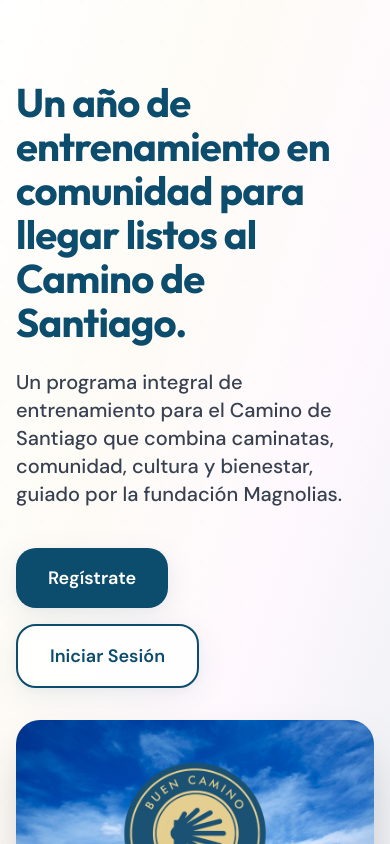
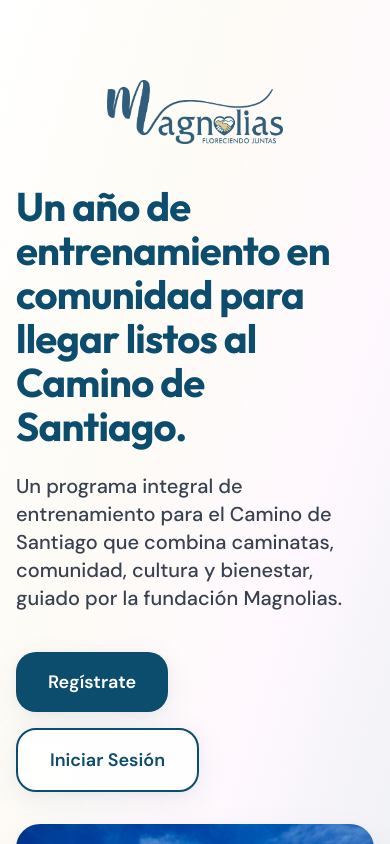
Before and after one commit to gammatoxx-cloud/camino-santiago, a React (Vite) app: page / in a window 390 px wide. Shown: the top 844 px of the page. Built offline with nearby package versions, Linux system fonts and the light colour scheme; no server answers.

Commit message:
Add magnolias logo above headline on mobile homepage

```diff
--- a/src/pages/HomePage.tsx
+++ b/src/pages/HomePage.tsx
@@ -24,6 +24,13 @@ export function HomePage() {
           <div className="flex flex-col md:flex-row items-center gap-8 md:gap-12">
             {/* Left side - Text and CTA */}
             <div className="flex-1 text-left w-full md:w-auto">
+              <div className="mb-10 md:hidden flex justify-center">
+                <img
+                  src="/magnolias-logo.png"
+                  alt="Magnolias Logo"
+                  className="h-16 w-auto"
+                />
+              </div>
               <h1 className="text-display text-teal mb-6">
                 Un año de entrenamiento en comunidad para llegar listos al Camino de Santiago.
               </h1>
```
